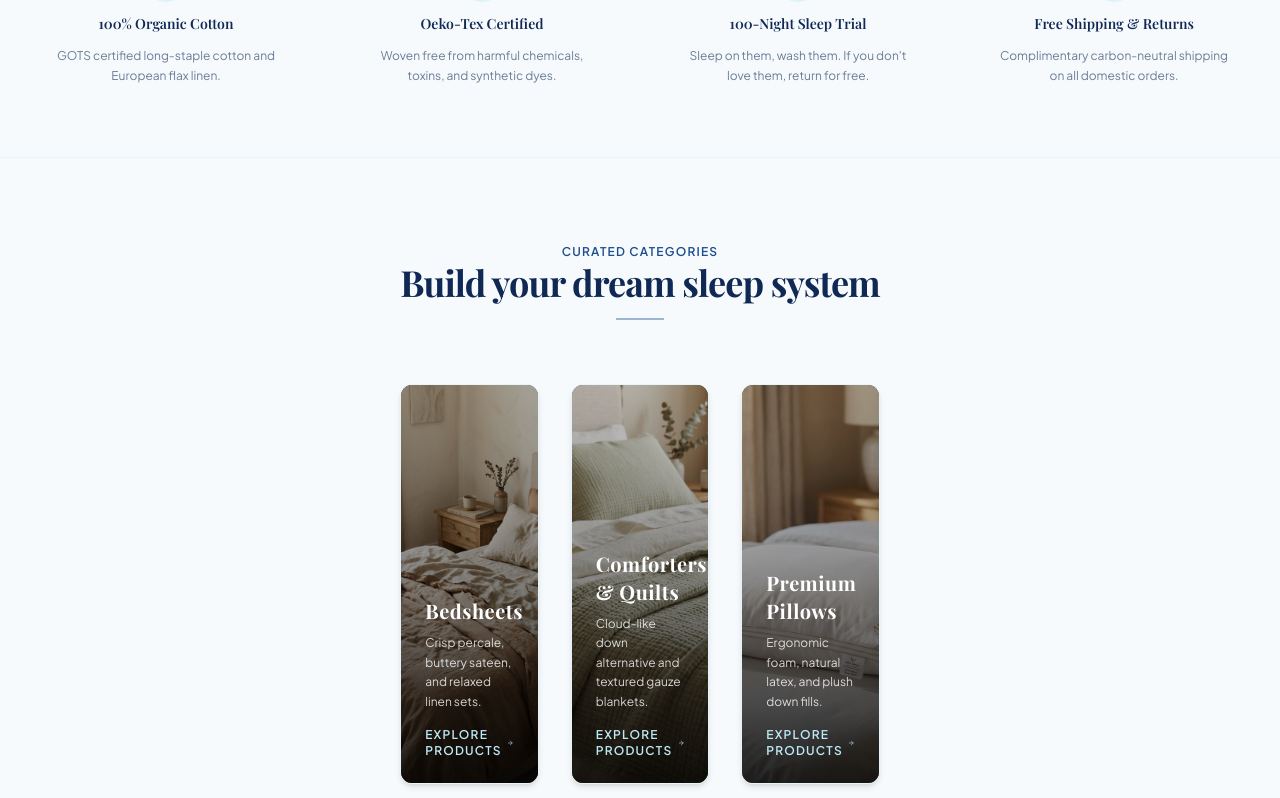
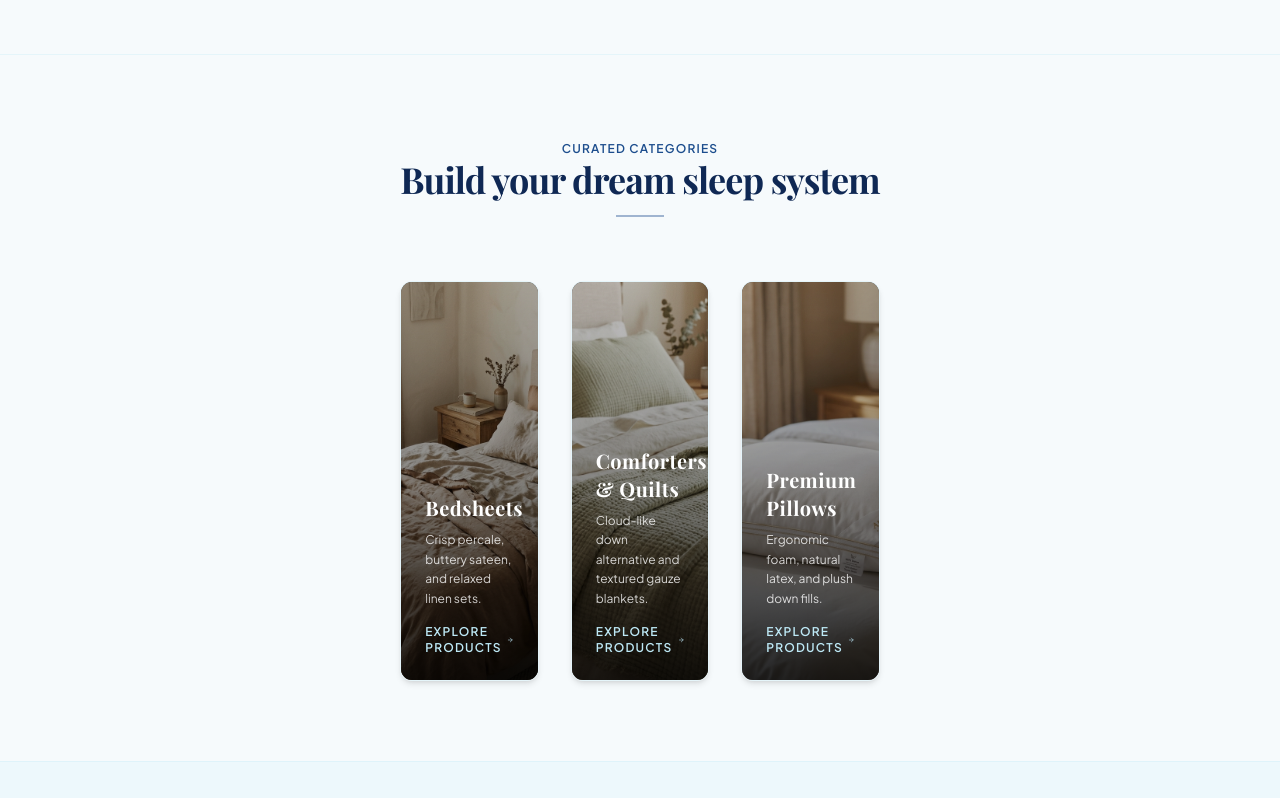
Before and after one commit to IchigoSolos69/ProjectNE, a Next.js app: page / in a window 1280 px wide. Shown: the part 1542-2340 px from the top of the page. Built offline with nearby package versions, Linux system fonts and the light colour scheme; a web font is replaced by a local one.

Commit message:
Revert "Update page.tsx"
This reverts commit 11aa479e79252071748d89461d28dd4a5e20339d.

```diff
--- a/src/app/page.tsx
+++ b/src/app/page.tsx
@@ -1,30 +1,16 @@
 "use client";
 
-import React, { useState, useEffect, useRef } from "react";
+import React from "react";
 import Image from "next/image";
 import Link from "next/link";
 import { ArrowRight, Leaf, ShieldCheck, Moon, Truck, Star } from "lucide-react";
 import { products } from "@/data/products";
 import { useCart } from "@/context/cart-context";
 import BlanketTransition from "@/components/BlanketTransition";
-import Carousel from "@/components/Carousel";
+import EditorialSlider from "@/components/EditorialSlider";
 
 export default function Home() {
   const { addToCart } = useCart();
-  const carouselContainerRef = useRef<HTMLDivElement>(null);
-  const [carouselWidth, setCarouselWidth] = useState(300);
-
-  useEffect(() => {
-    if (!carouselContainerRef.current) return;
-    const updateWidth = () => {
-      const width = carouselContainerRef.current?.getBoundingClientRect().width || 300;
-      setCarouselWidth(Math.max(280, width - 48));
-    };
-
-    updateWidth();
-    window.addEventListener("resize", updateWidth);
-    return () => window.removeEventListener("resize", updateWidth);
-  }, []);
 
   // Get 4 featured products for the homepage grid
   const featuredProducts = products.slice(0, 4);
@@ -135,17 +121,8 @@ export default function Home() {
         <BlanketTransition triggerId="hero-transition-container" />
       </div>
 
-      {/* Carousel Showcase Section */}
-      <section className="py-16 md:py-24 bg-brand-sky/15 border-b border-brand-sky/20 transition-colors duration-300">
-        <div className="mx-auto max-w-7xl px-4 sm:px-6 lg:px-8">
-          <h2 className="font-serif text-3xl sm:text-4xl lg:text-5xl font-bold text-center text-brand-midnight uppercase tracking-tight mb-10">
-            Top Picks by RareComforts
-          </h2>
-          <div ref={carouselContainerRef} className="mx-auto max-w-3xl w-full">
-            <Carousel baseWidth={carouselWidth} loop={true} autoplay={true} />
-          </div>
-        </div>
-      </section>
+      {/* Editorial Hero Slider — full-width showcase */}
+      <EditorialSlider />
 
       {/* 2. USP Banner */}
       <section className="border-y border-brand-sky/30 bg-background py-10 lg:py-16 transition-colors duration-300">
```
